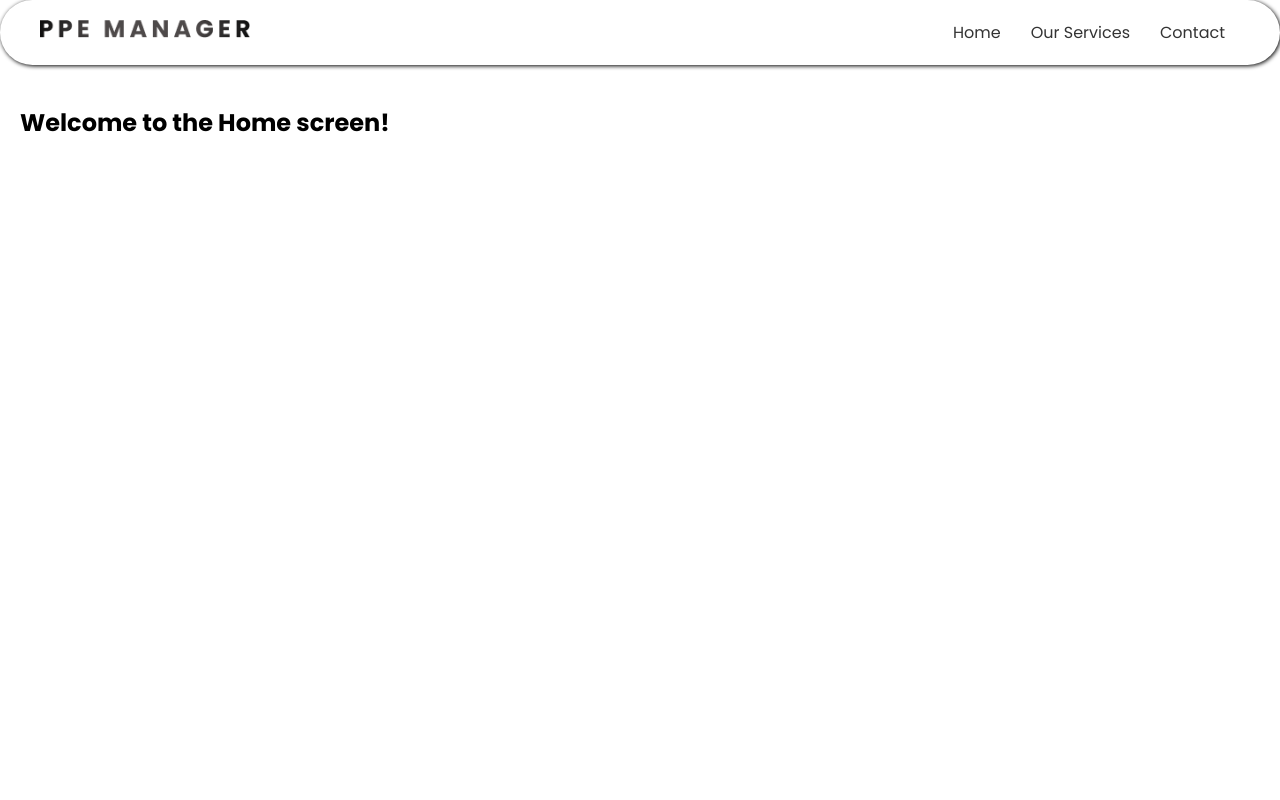
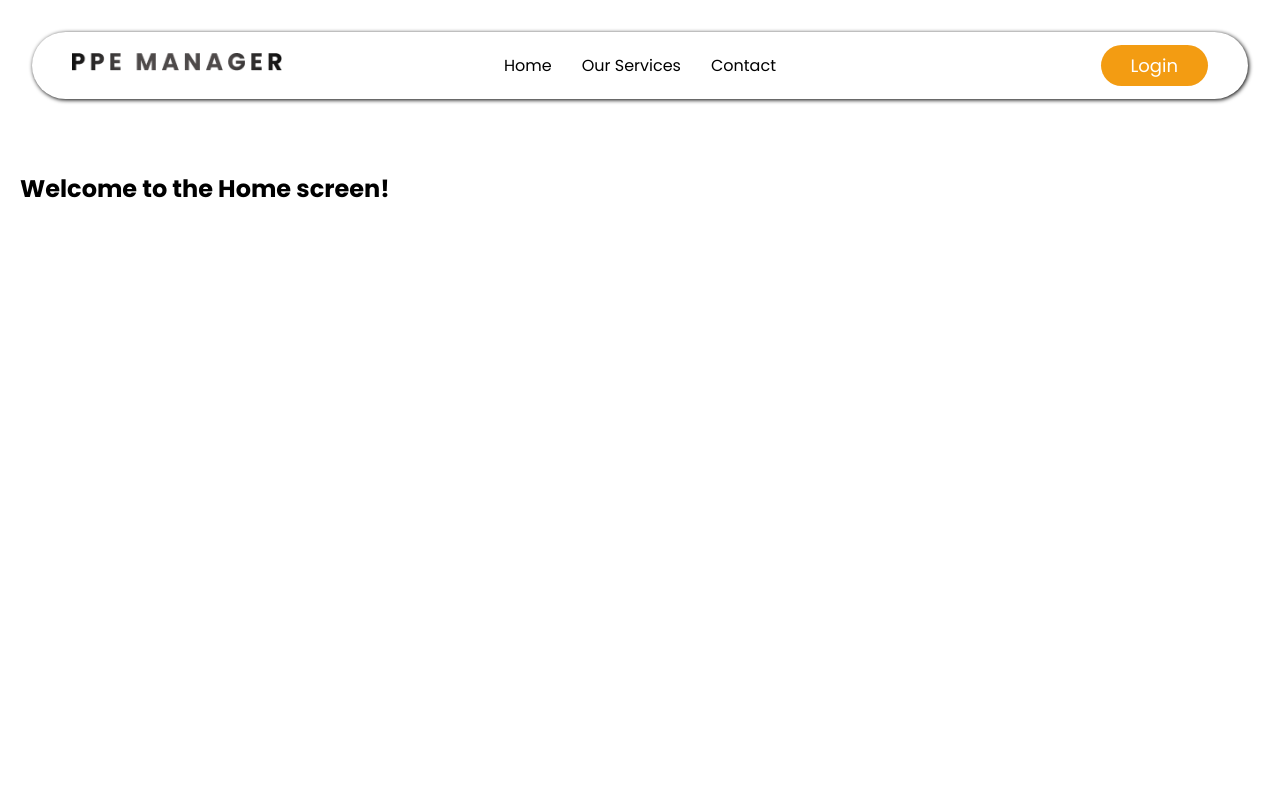
Before and after one commit to kauanzeraaa/ppe_manager, a Vue app: page / in a window 1280 px wide. Shown: the top 800 px of the page. Built offline with nearby package versions, Linux system fonts and the light colour scheme.

Commit message:
style: improving header style

```diff
--- a/src/components/Header.vue
+++ b/src/components/Header.vue
@@ -1,3 +1,7 @@
+<script setup lang="ts">
+import router from '../router';
+</script>
+
 <!-- Component Header utilizado na tela Home para navegação -->
 <template>
     <header class="header">
@@ -9,21 +13,23 @@
             <a href="#services">Our Services</a>
             <a href="#contact">Contact</a>
         </nav>
+        <div class="header_login">
+            <router-link class="login_button" to="/login">Login</router-link>
+        </div>
     </header>
 </template>
 
 <style>
-
 .header {
   position: sticky;
-  top: 0;
+  top: 1rem;
   z-index: 100;
+  margin: 2rem 2rem;
   display: flex;
   align-items: center;
   padding: 20px 40px;
   justify-content: space-between;
   box-shadow: 1px 1px 4px #000000;
-
   font-family: "poppins", sans-serif;
   font-weight: 400;
   font-style: normal;
@@ -35,9 +41,38 @@
   width: 210px;
 }
 
+a {
+  text-decoration: none;
+  color: inherit;
+}
+
+.navigation_header {
+  position: absolute;
+  left: 50%;
+  transform: translateX(-50%);
+  display: flex;
+  gap: 30px;
+}
+
 .navigation_header a {
-    margin: 0 15px;
-    text-decoration: none;
-    color: #333;
+  transition: transform 0.1s;
+}
+
+.navigation_header a:hover {
+  transform: scale(1.03);
+}
+
+.login_button{
+  padding: 8px 30px;
+  font-family: "poppins", sans-serif;
+  color: white;
+  background-color: #F39C12;
+  border-radius: 28px;
+  font-size: 18px;
+  border-style: none;
+  cursor: pointer;
+}
+.login_button:hover{
+  transform: scale(1.03);
 }
 </style>
```
